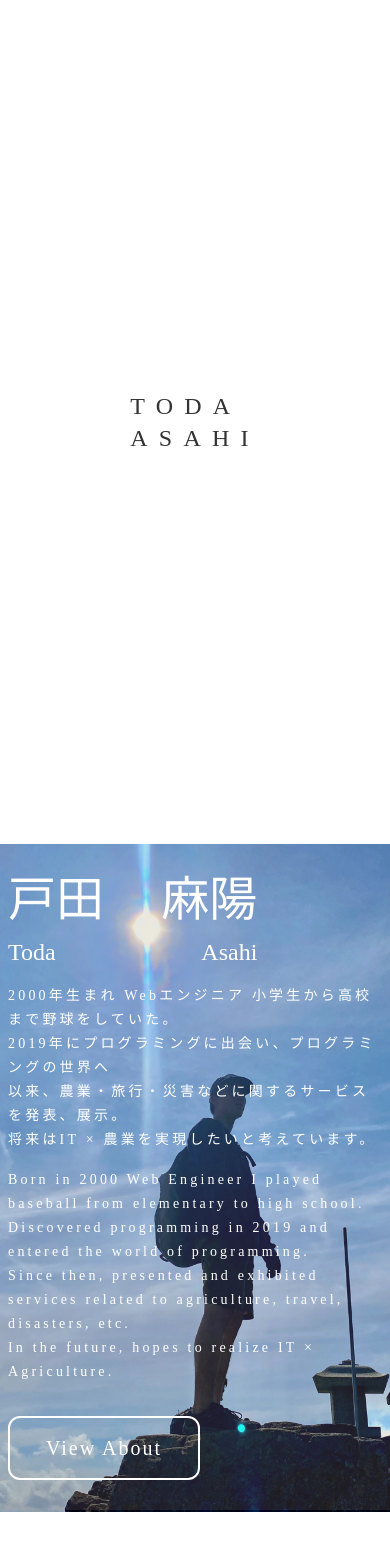
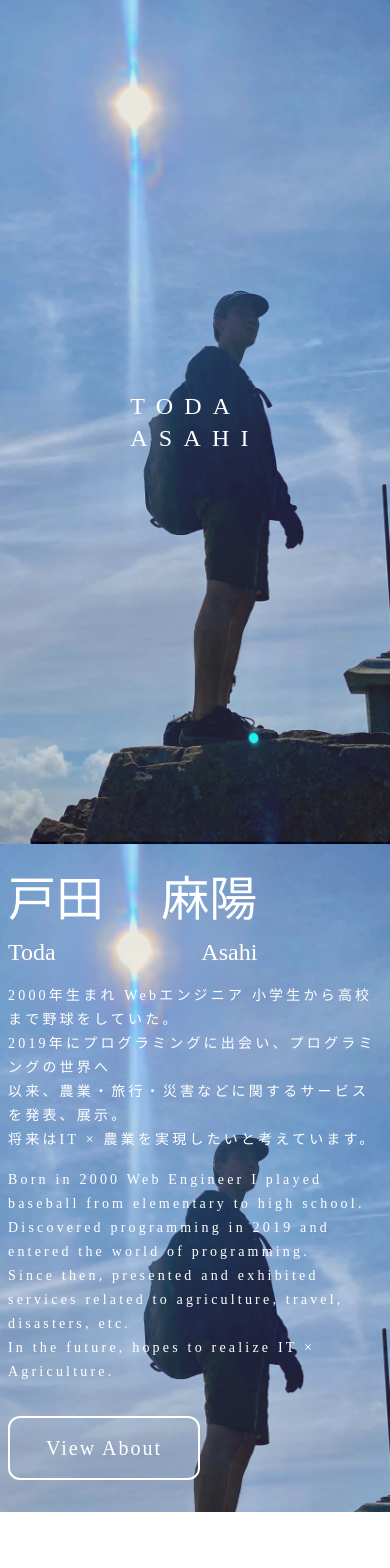
Before and after one commit to toasahi/portfolio, a Next.js app: page / in a window 390 px wide. Shown: the top 1568 px of the page. Built offline with nearby package versions, Linux system fonts and the light colour scheme; a web font is replaced by a local one.

Commit message:
mobile版レイアウトを追加

```diff
--- a/src/components/layout/Layout.tsx
+++ b/src/components/layout/Layout.tsx
@@ -12,10 +12,10 @@ type Props = {
 
 export const Layout = ({ children }: Props) => {
   return (
-    <main className='h-full'>
+    <main className='h-scrren bg-[url("/808.png")] bg-cover  bg-no-repeat bg-fixed  tb:bg-none '>
       {children}
-      <footer className='bg-portfolioLine-0 h-full'>
-        <nav className='flex font-title justify-center font-bold list-none pt-2'>
+      <footer className='bg-portfolioLine-0'>
+        <nav className='flex tb:font-title justify-center font-bold list-none pt-2'>
           <li className='text-xl px-3 cursor-pointer'>
             <Link href='https://github.com/toasahi'>
               <a className='px-3'>
@@ -38,7 +38,7 @@ export const Layout = ({ children }: Props) => {
             </Link>
           </li>
         </nav>
-        <div className=' text-white text-center '>
+        <div className=' text-white text-center'>
           <small>&copy; 2023 ASAHI TODA</small>
         </div>
       </footer>
--- a/src/components/organisms/About.tsx
+++ b/src/components/organisms/About.tsx
@@ -7,13 +7,13 @@ export const About = () => {
   };
 
   return (
-    <section className='bg-[url("/about.png")] bg-no-repeat bg-cover bg-center w-full tb:h-[750px] px-2 py-8 tb:px-16 tb:py-32'>
+    <section className='bg-transparent tb:bg-[url("/808.png")] bg-no-repeat bg-cover bg-center w-full tb:h-[750px] px-2 py-8 tb:px-16 tb:py-32'>
       <div className='text-white font-text h-full'>
-        <div className='flex text-5xl justify-between  font-light w-2/3 tb:w-72 tb:text-6xl'>
+        <div className='  text-5xl  font-light w-2/3 flex justify-between tb:w-72 tb:text-6xl'>
           <h2>戸田</h2>
           <h2>麻陽</h2>
         </div>
-        <div className='flex text-2xl justify-between w-2/3 font-light mt-3 tb:w-60 tb:text-3xl'>
+        <div className=' text-2xl w-2/3 font-light mt-3 flex justify-between tb:w-60 tb:text-3xl'>
           <p>Toda</p>
           <p>Asahi</p>
         </div>
--- a/src/components/organisms/Portfolio.tsx
+++ b/src/components/organisms/Portfolio.tsx
@@ -3,7 +3,7 @@ import Image from 'next/image';
 export const Portfolio = () => {
   return (
     <div className='h-screen lg:px-12 xl:px-32'>
-      <div className='flex lg:justify-between h-full tracking-[0.7rem] items-center font-title text-main-0'>
+      <div className='flex text-white lg:justify-between h-full tracking-[0.7rem] items-center font-title tb:text-main-0'>
         <div className='flex items-center mx-auto animate-floatText lg:mx-0'>
           <div className='font-light text-2xl tb:font-bold xl:text-4xl'>
             <p>TODA</p>
--- a/src/components/organisms/Works.tsx
+++ b/src/components/organisms/Works.tsx
@@ -1,6 +1,6 @@
 export const Works = () => {
   return (
-    <section className='h-full'>
+    <section className='h-full bg-white'>
       <div className='flex justify-center'>
         <h1 className='font-title font-thin text-center text-main-0 text-5xl pt-20 border-b-4 pb-1 w-48 '>
           WORKS
```
Also changed, not shown: public/808.png (added).
